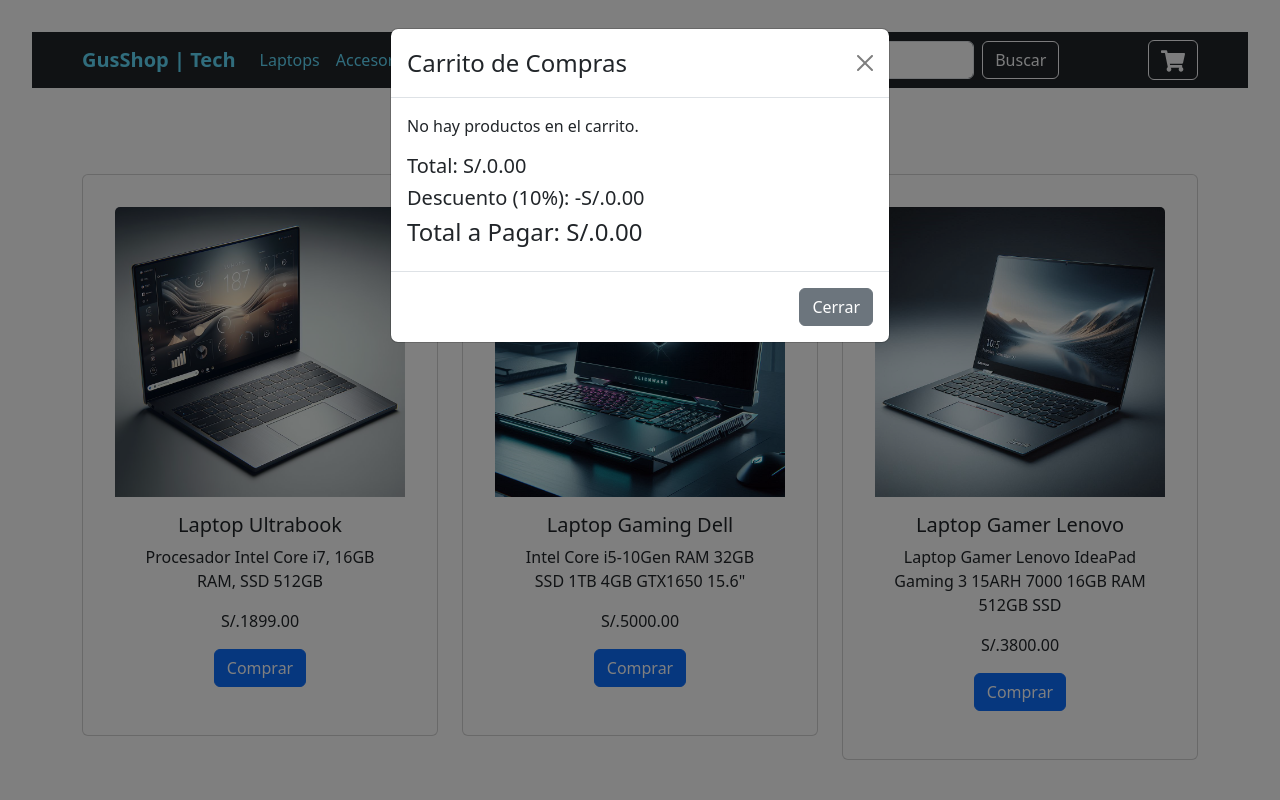
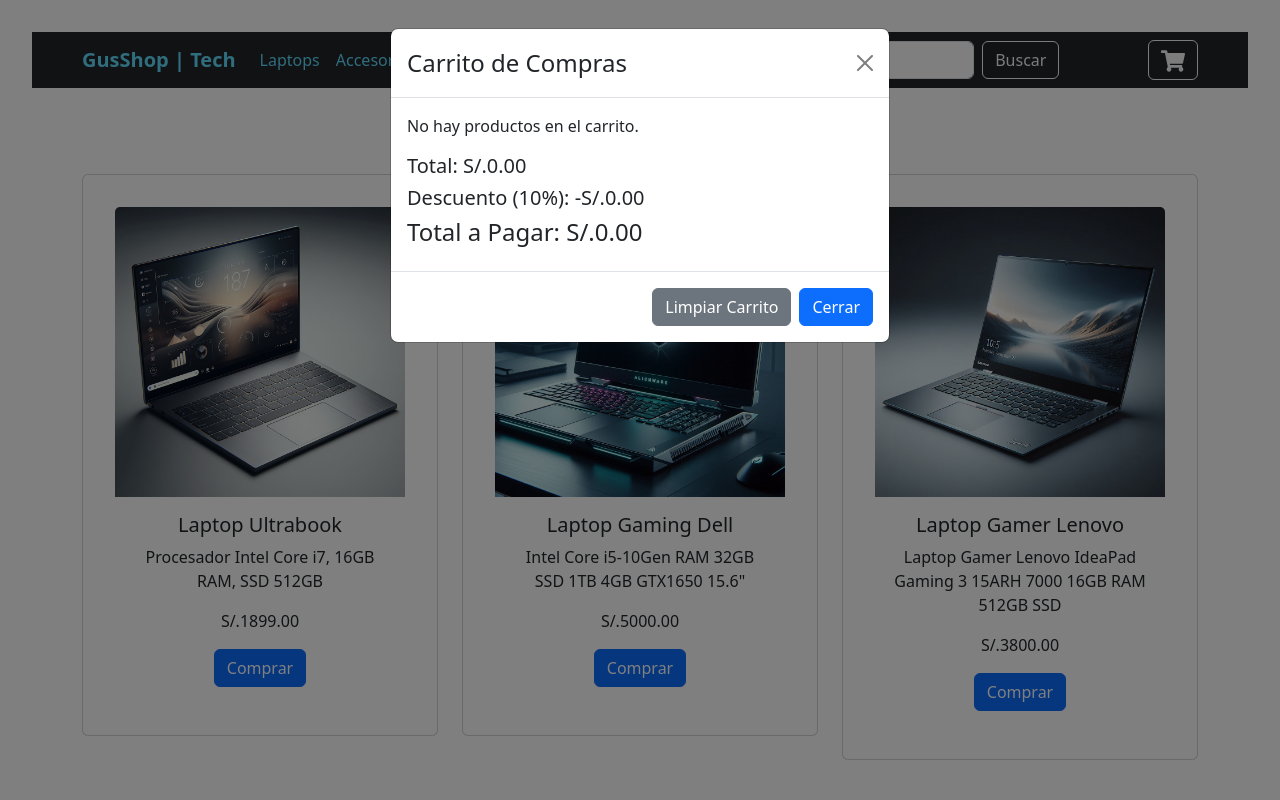
Before and after one commit to Gus-cmd/TRABAJO_FINAL_REACT, a React (Vite) app: page / in a window 1280 px wide. Both pictures are taken after a click on the button 1173 px from the left and 60 px from the top of the page. Shown: the top 800 px of the page. Built offline with nearby package versions, Linux system fonts and the light colour scheme.

Commit message:
agregando boton de limpiar carrito

```diff
--- a/src/components/Cart.jsx
+++ b/src/components/Cart.jsx
@@ -4,11 +4,16 @@
 import { FaShoppingCart } from 'react-icons/fa';
 
 const Cart = ({ show, handleClose }) => {
-  const { cart, increaseQuantity, decreaseQuantity } = useContext(CartContext);
+  const { cart, increaseQuantity, decreaseQuantity, clearCart } = useContext(CartContext);
 
   const total = cart.reduce((acc, item) => acc + item.precio * item.quantity, 0);
   const discount = total * 0.1; // 10% de descuento
   const totalToPay = total - discount;
+
+  const handleClearCart = () => {
+    clearCart();
+    handleClose();
+  };
 
   return (
     <Modal show={show} onHide={handleClose}>
@@ -55,7 +60,10 @@
         </div>
       </Modal.Body>
       <Modal.Footer>
-        <Button variant="secondary" onClick={handleClose}>
+        <Button variant="secondary" onClick={handleClearCart}>
+          Limpiar Carrito
+        </Button>
+        <Button variant="primary" onClick={handleClose}>
           Cerrar
         </Button>
       </Modal.Footer>
--- a/src/components/CartContext.jsx
+++ b/src/components/CartContext.jsx
@@ -43,11 +43,17 @@
     );
   };
 
+  const clearCart = () => {
+    setCart([]);
+    toast.info('Carrito limpiado 🧹');
+  };
+
   const value = {
     cart,
     addToCart,
     increaseQuantity,
     decreaseQuantity,
+    clearCart,
   };
 
   return (
```
